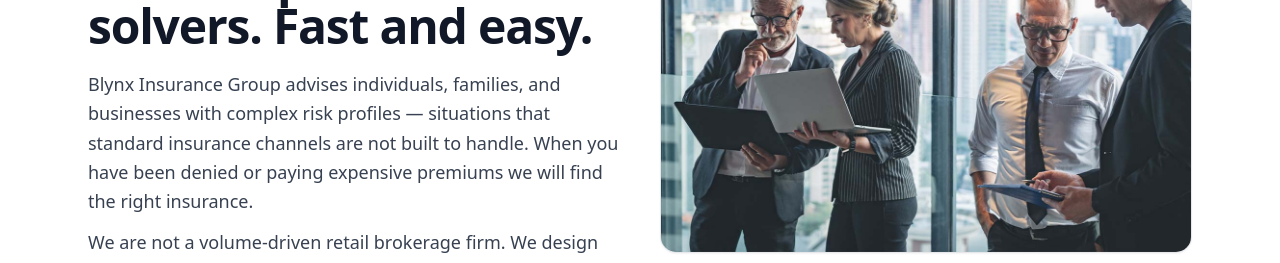
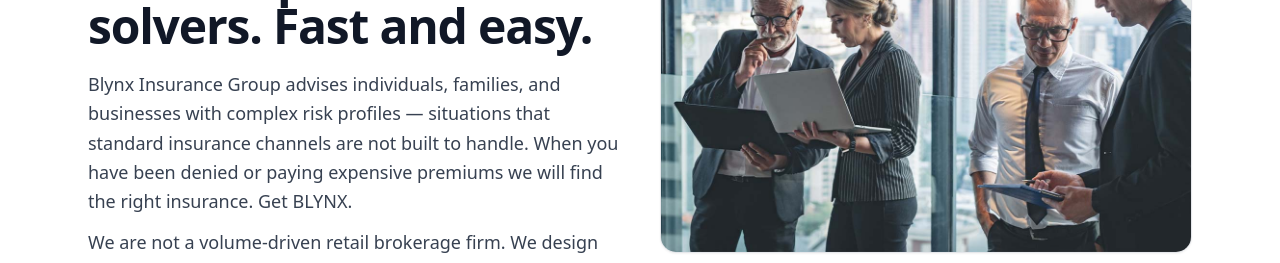
Before and after one commit to Thoxie/Blynx-Insurance-Group, a Next.js app: page / in a window 1280 px wide. Shown: the part 319-582 px from the top of the page. Built offline with nearby package versions, Linux system fonts and the light colour scheme.

Commit message:
Update page.tsx

```diff
--- a/app/page.tsx
+++ b/app/page.tsx
@@ -31,7 +31,7 @@ export default function HomePage() {
                 businesses with complex risk profiles — situations that standard
                 insurance channels are not built to handle. When you have been
                 denied or paying expensive premiums we will find the right
-                insurance.
+                insurance. Get BLYNX.
               </p>
 
               <p className="mt-3 max-w-xl text-lg leading-relaxed text-gray-700">
```
